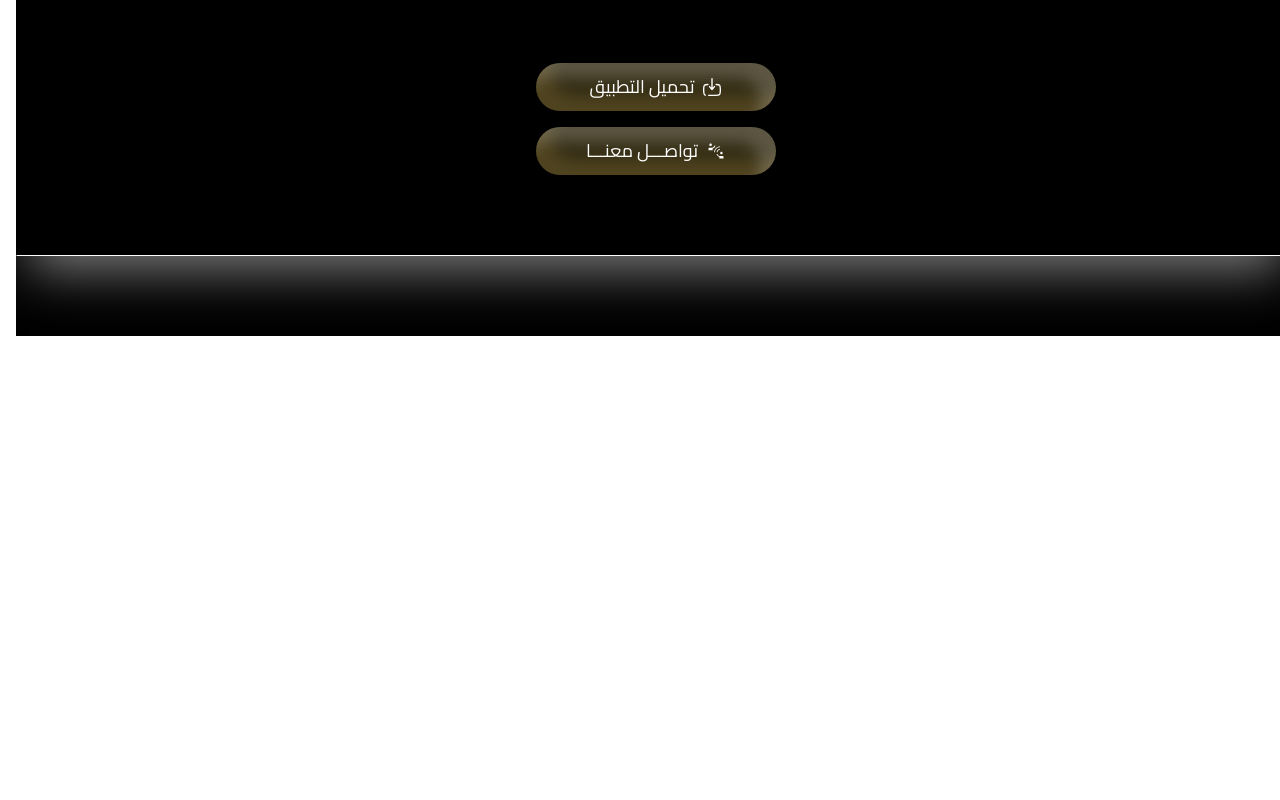
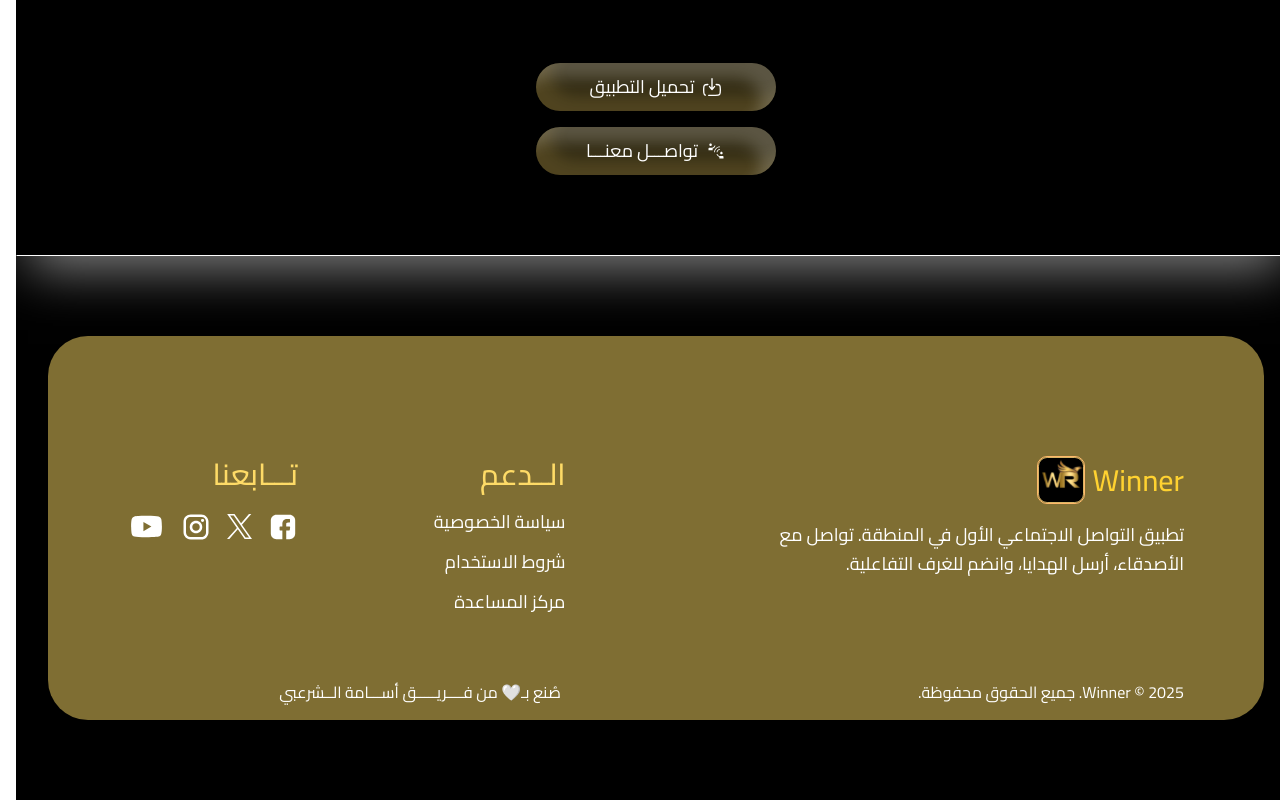
Before and after one commit to odaibishr/winner-app, a React (Vite) app: page /about in a window 1280 px wide. Shown: the part 4036-4836 px from the top of the page. Before the commit the page ends 4372 px from the top, so only its background shows below. Built offline with nearby package versions, Linux system fonts and the light colour scheme.

Commit message:
add footer to about page

```diff
--- a/src/pages/About.jsx
+++ b/src/pages/About.jsx
@@ -4,10 +4,11 @@ import FeaturesSection from "../components/FeaturesSection";
 import OurValuesSection from "../components/OurValuesSection";
 import SectionHeader from "../components/SectionHeader";
 import PrimaryButton from "../components/PrimaryButton";
+import Footer from "../components/Footer";
 
 const About = () => {
 	return (
-		<main className="bg-black pt-32 md:pt-40 lg:pt-48 pb-16 md:pb-20 min-h-screen">
+		<main className="bg-black pt-32 md:pt-40 lg:pt-48 min-h-screen">
 			<section className="pb-16 md:pb-20 section-border">
 				<div className="container mx-auto flex flex-col gap-4 px-4">
 					<span className="text-white font-bold text-6xl sm:text-7xl md:text-[200px] lg:text-[250px] leading-none md:leading-1">
@@ -31,7 +32,7 @@ const About = () => {
 			<FeaturesSection />
 			<OurValuesSection />
 			{/* join section */}
-			<section className="container md:py-20 py-20 flex flex-col justify-center items-center gap-4 section-border">
+			<section className="md:py-20 py-20 flex flex-col justify-center items-center gap-4 section-border">
 				<SectionHeader
 					title="انضم إلى عائلة Winner"
 					description="كن جزءاً من مجتمعنا النشط واستمتع بتجربة تواصل اجتماعي فريدة"
@@ -48,7 +49,7 @@ const About = () => {
 				/>
 			</section>
 
-
+			<Footer />
 		</main>
 	);
 };
```
